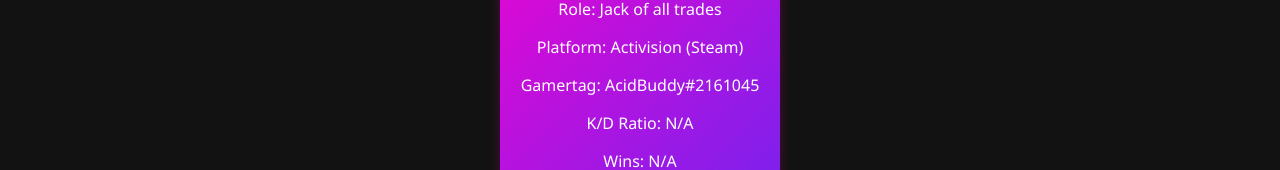
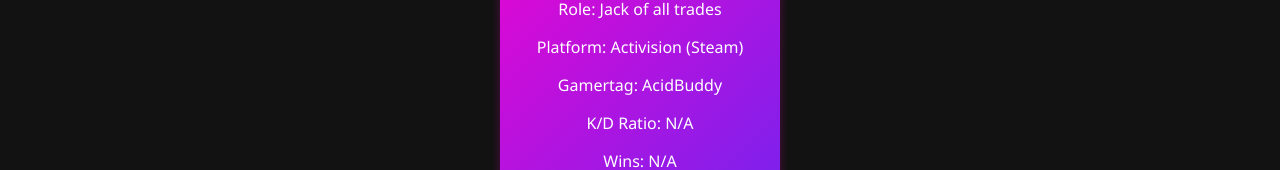
Before and after one commit to AcidBuddy/RSV, a website: page index.html in a window 1280 px wide. Shown: the part 444-614 px from the top of the page. Drawn offline with Linux system fonts and the light colour scheme; no server answers.

Commit message:
Update index.html

```diff
--- a/index.html
+++ b/index.html
@@ -21,7 +21,7 @@
       <h3>AcidBuddy</h3>
       <p>Role: Jack of all trades</p>
       <p>Platform: Activision (Steam)</p>
-      <p>Gamertag: AcidBuddy#2161045</p>
+      <p>Gamertag: AcidBuddy</p>
       <p>K/D Ratio: <span id="kdRatio">Loading...</span></p>
       <p>Wins: <span id="wins">Loading...</span></p>
       <div class="loadout">
```
